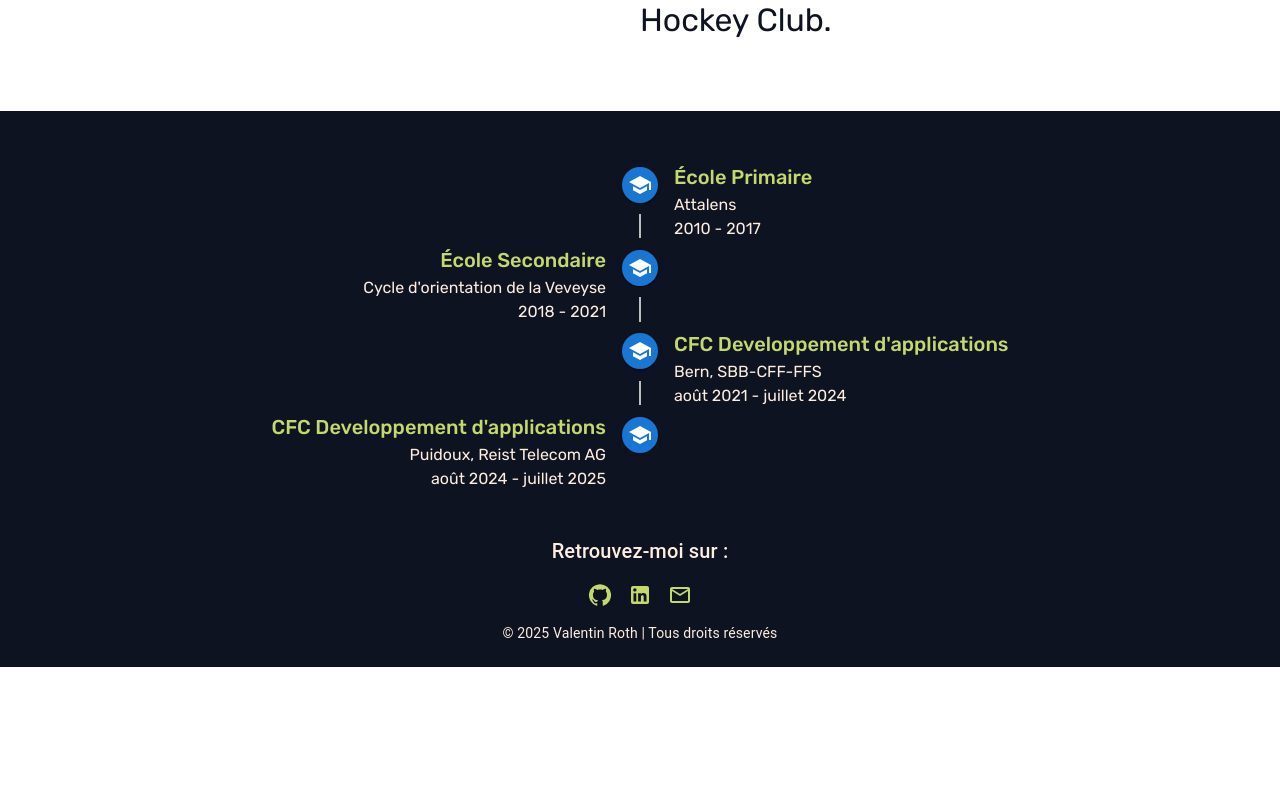
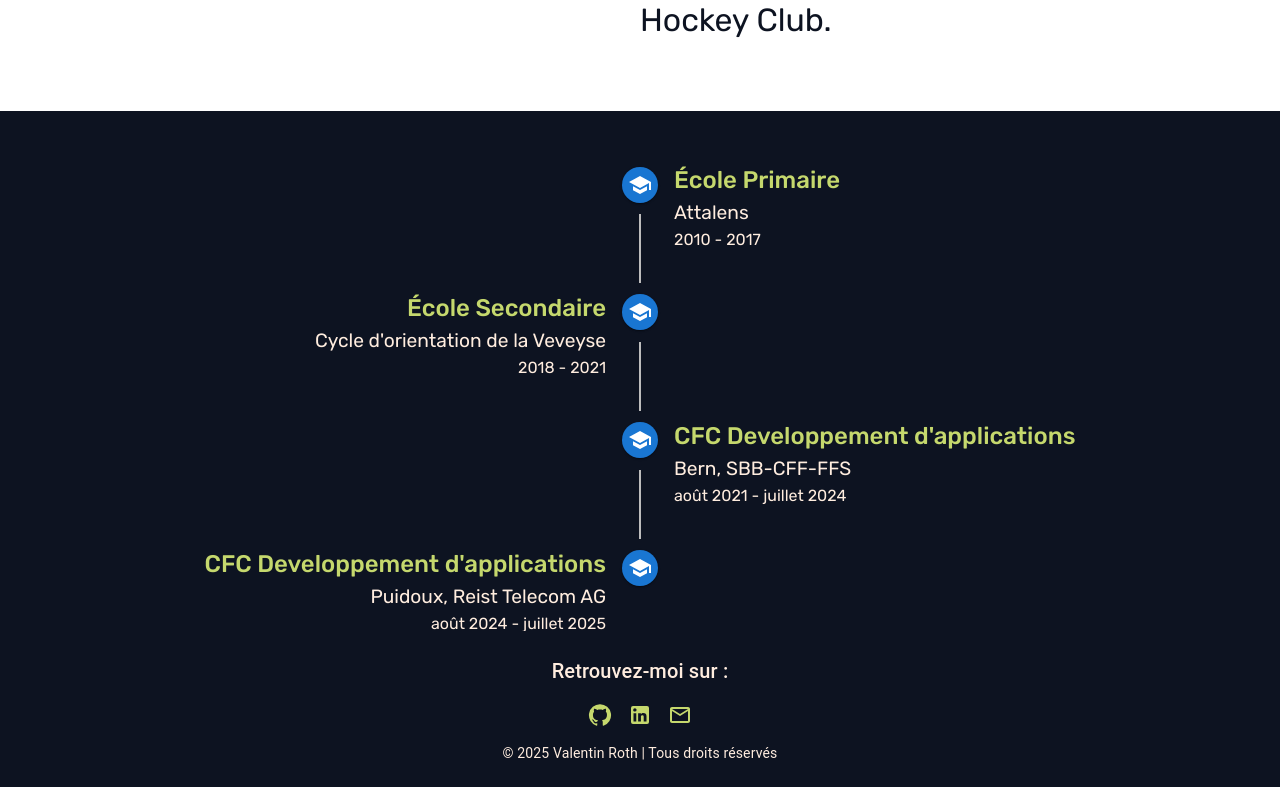
Before and after one commit to ElMonkito/portfolio, a React (Create React App) app: page / in a window 1280 px wide. Shown: the part 1296-2083 px from the top of the page. Before the commit the page ends 1963 px from the top, so only its background shows below. Built offline with nearby package versions, Linux system fonts and the light colour scheme.

Commit message:
make change on parcours for size

```diff
--- a/src/components/parcours.jsx
+++ b/src/components/parcours.jsx
@@ -23,7 +23,7 @@ export default function EducationTimeline() {
         <ThemeProvider theme={theme}>
             <Box sx={{
                 backgroundColor: "#0D1321",
-                height: {xs: "100vh", md: "50vh"},
+                height: {xs: "100vh", md: "65vh"},
                 display: "flex",
                 marginTop: {xs: "10%", md: "3%"},
                 flexDirection: {xs: "column", md: "row"},
@@ -36,11 +36,11 @@ export default function EducationTimeline() {
                                 <TimelineDot color="primary">
                                     <School/>
                                 </TimelineDot>
-                                {index < educationStages.length - 1 && <TimelineConnector/>}
+                                {index < educationStages.length - 1 && <TimelineConnector sx={{ height: {xs: "100px", md: "180px"} }}/>}
                             </TimelineSeparator>
                             <TimelineContent sx={{color: "white"}}>
-                                <Typography variant="h6" sx={{color: "#C5D86D"}}>{stage.title}</Typography>
-                                <Typography color="textSecondary" sx={{color: "#FFEDDF"}}>{stage.name}</Typography>
+                                <Typography variant="h6" sx={{color: "#C5D86D", fontSize: {xs: "1.3rem", md: "1.5rem"} }}>{stage.title}</Typography>
+                                <Typography color="textSecondary" sx={{color: "#FFEDDF", fontSize: {xs: "0.9rem", md: "1.2rem"} }}>{stage.name}</Typography>
                                 <Typography color="textSecondary" sx={{color: "#FFEDDF"}}>{stage.year}</Typography>
                             </TimelineContent>
                         </TimelineItem>
```
